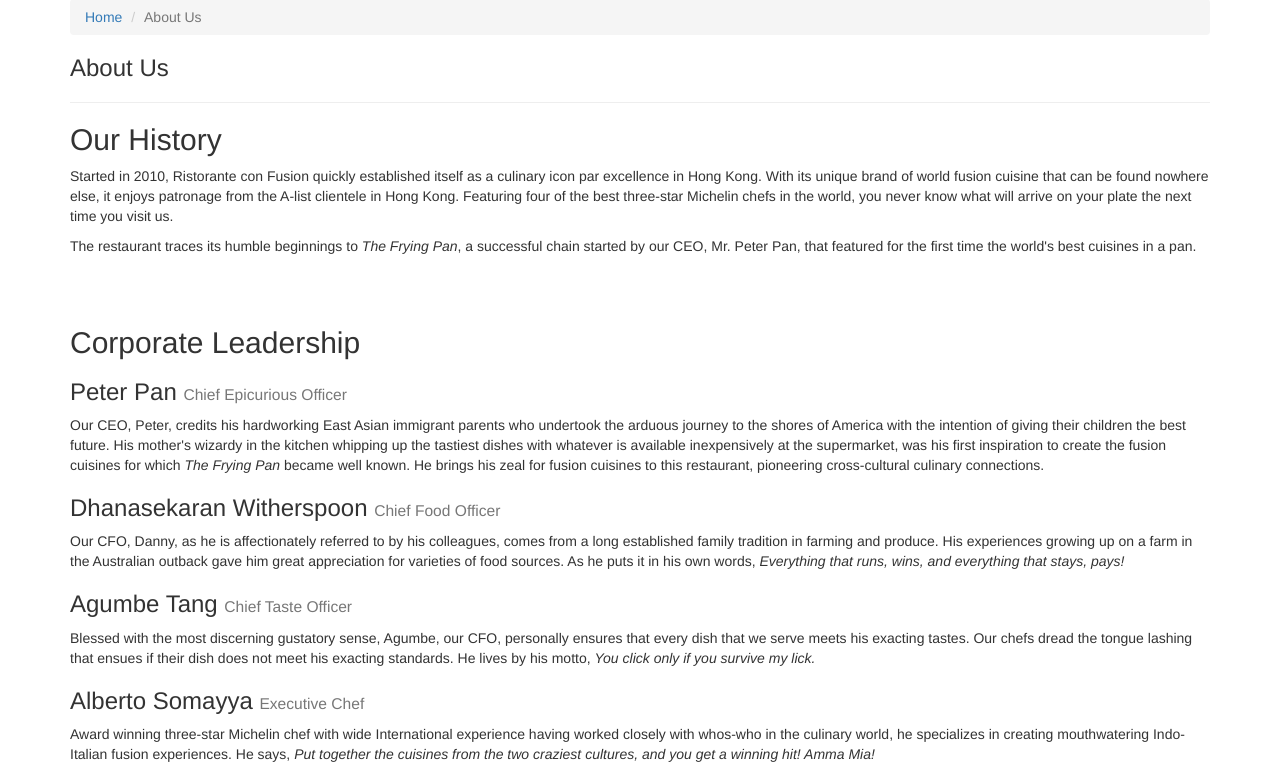
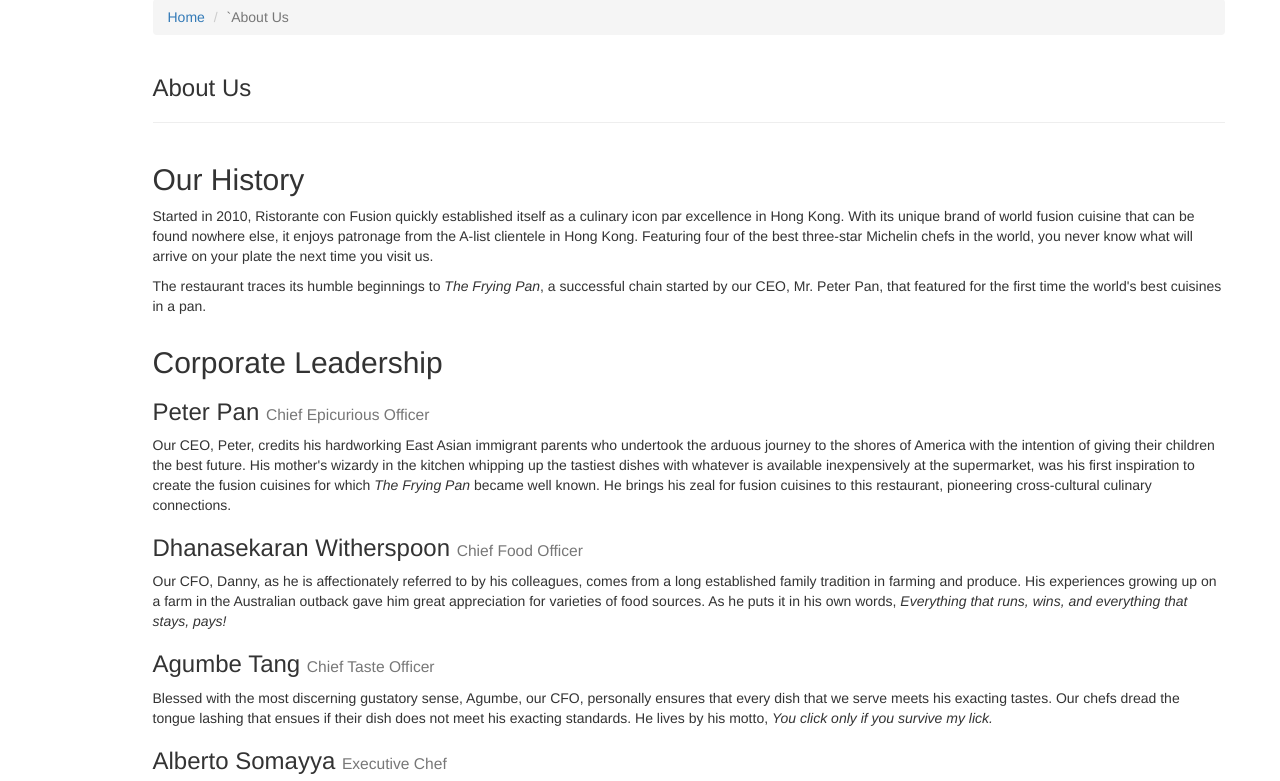
Before and after one commit to CruiseDevice/conFusion, a plain HTML site: page aboutus.html in a window 1280 px wide. Shown: the part 460-1241 px from the top of the page. Drawn offline with nearby package versions, Linux system fonts and the light colour scheme.

Commit message:
formatting the web page contents

```diff
--- a/aboutus.html
+++ b/aboutus.html
@@ -79,21 +79,21 @@
     </header>
 
     <div class = "container">
-        <div>
-            <div>
+        <div class = "row">
+            <div class="col-xs-11 col-xs-offset-1" style="padding-right:0;padding-left:0">
                 <ol class="breadcrumb">
                   <li><a href="index.html">Home</a></li>
-                  <li class="active">About Us</a></li>
+                  <li class="active">`About Us</a></li>
                 </ol>
             </div>
-            <div>
+            <div class="col-xs-11 col-xs-offset-1" style="padding-right:0;padding-left:0">
                <h3>About Us</h3>
                <hr>
             </div>
         </div>
 
-        <div>
-            <div>
+        <div class = "row">
+            <div class="col-xs-11 col-xs-offset-1" style="padding-right:0;padding-left:0">
                 <h2>Our History</h2>
                 <p>Started in 2010, Ristorante con Fusion quickly established itself as a culinary icon par excellence in Hong Kong. With its unique brand of world fusion cuisine that can be found nowhere else, it enjoys patronage from the A-list clientele in Hong Kong.  Featuring four of the best three-star Michelin chefs in the world, you never know what will arrive on your plate the next time you visit us.</p>
                 <p>The restaurant traces its humble beginnings to <em>The Frying Pan</em>, a successful chain started by our CEO, Mr. Peter Pan, that featured for the first time the world's best cuisines in a pan.</p>
@@ -104,8 +104,8 @@
         </div>
 
 
-        <div>
-            <div>
+        <div class = "row">
+            <div class="col-xs-11 col-xs-offset-1" style="padding-right:0;padding-left:0">
                 <h2>Corporate Leadership</h2>
                 <h3>Peter Pan <small>Chief Epicurious Officer</small></h3>
                 <p>Our CEO, Peter, credits his hardworking East Asian immigrant parents who undertook the arduous journey to the shores of America with the intention of giving their children the best future. His mother's wizardy in the kitchen whipping up the tastiest dishes with whatever is available inexpensively at the supermarket, was his first inspiration to create the fusion cuisines for which <em>The Frying Pan</em> became well known. He brings his zeal for fusion cuisines to this restaurant, pioneering cross-cultural culinary connections.</p>
```
